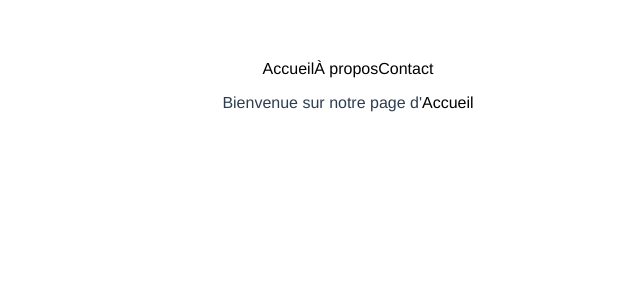
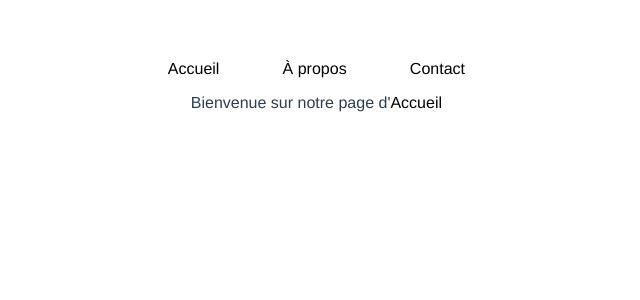
Before and after one commit to SolenPB/uxdesign-port, a Vue app: page / in a window 1280 px wide. Shown: the top 300 px of the page, without its empty margins (292-932 px from the left). Built offline with nearby package versions, Linux system fonts and the light colour scheme.

Commit message:
maj link

```diff
--- a/src/components/HomeLink.vue
+++ b/src/components/HomeLink.vue
@@ -12,5 +12,6 @@ export default {
 	a {
 		text-decoration: none;
         color: black;
+        padding-right: 5%;
 	}
 </style>
```
